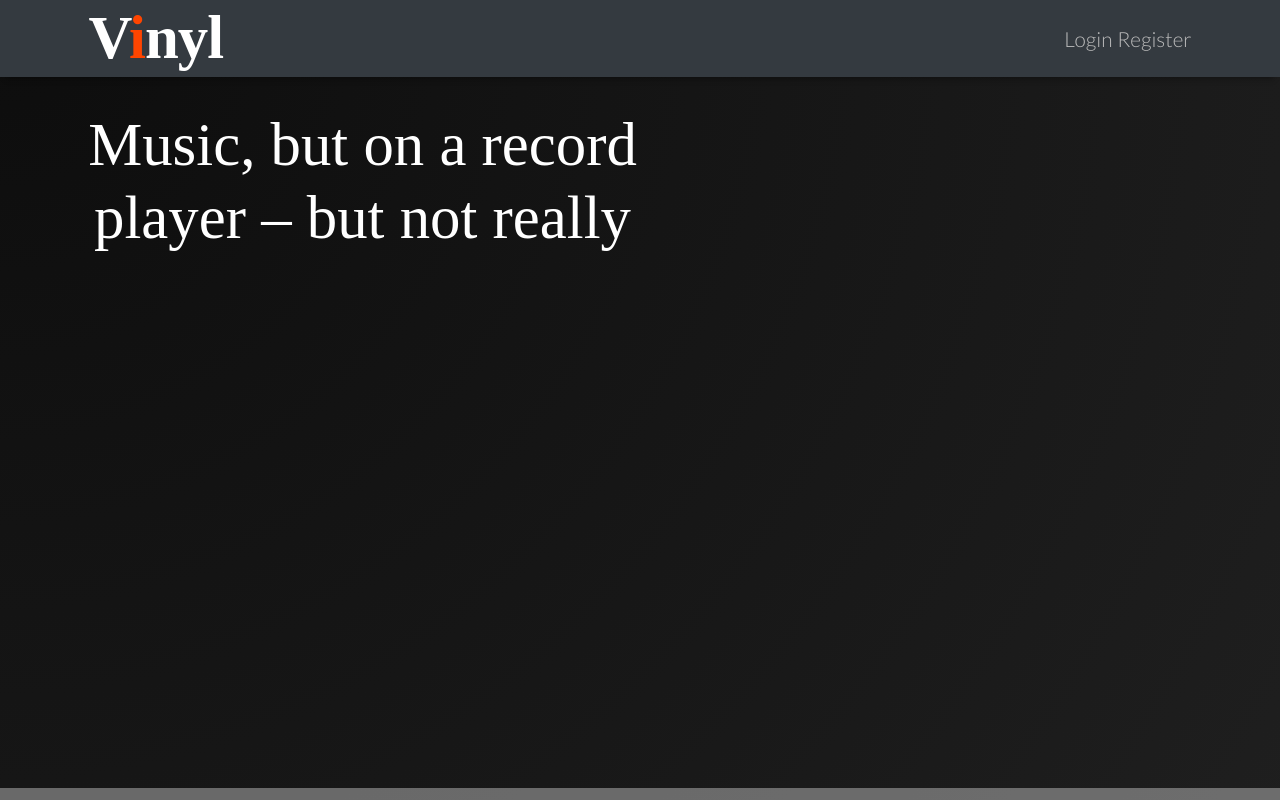
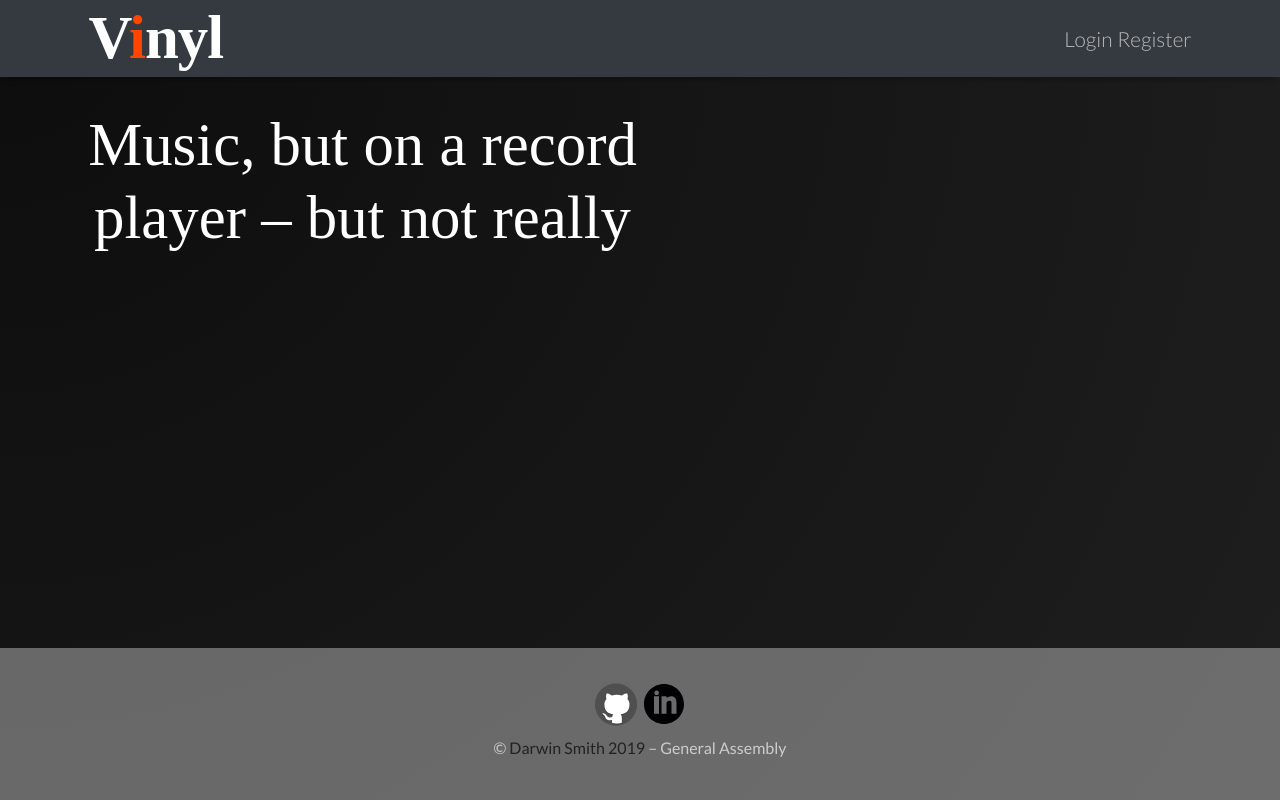
Before and after one commit to darwin911/vinyl-express, a React (Create React App) app in the folder client/: page / in a window 1280 px wide. Built offline with nearby package versions, Linux system fonts and the light colour scheme; a web font is replaced by a local one.

Commit message:
updated footer style

```diff
--- a/client/src/App.css
+++ b/client/src/App.css
@@ -22,6 +22,7 @@ html {
   color: white;
   position: relative;
   overflow-x: hidden;
+  padding-bottom: 12rem;
 }
 
 a {
@@ -302,7 +303,7 @@ footer {
   color: #ccc;
   padding: 2rem 0;
   position: absolute;
-  bottom: -17.5%;
+  bottom: 0;
 }
 
 footer p {
```
